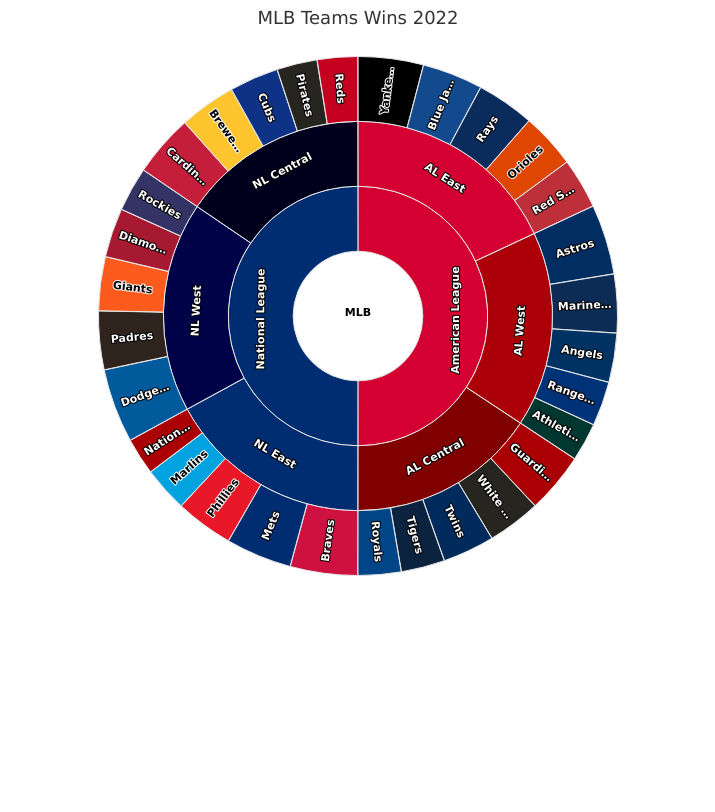
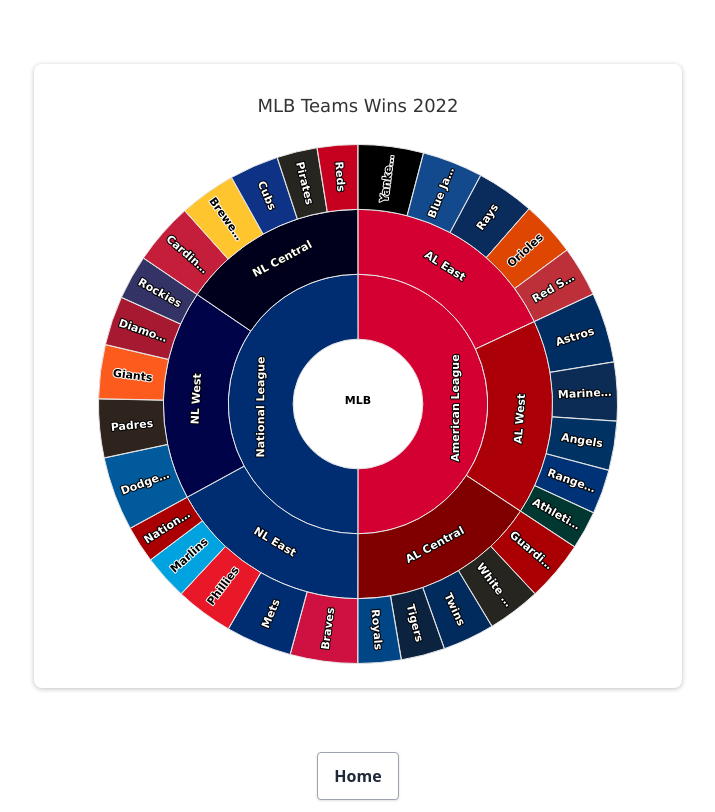
Before and after one commit to niclast7611/highchart_examples, a Next.js app: page /charts/PageTwo in a window 1280 px wide. Shown: the whole page, without its empty margins (282-997 px from the left). Built offline with nearby package versions, Linux system fonts and the light colour scheme.

Commit message:
fixed reload issue with highcharts and next

```diff
--- /dev/null
+++ b/components/HomeButton.js
@@ -0,0 +1,17 @@
+import React from "react";
+import Link from "next/link";
+
+export default function HomeButton() {
+  return (
+    <div className="mt-5 mb-3 max-w-content mx-auto flex justify-center items-center md:mt-8">
+      <Link href="/">
+        <button
+          type="button"
+          className="inline-flex items-center justify-center h-12 bg-white hover:bg-gray-100 text-gray-800 font-semibold py-2 px-4 border border-gray-400 rounded shadow"
+        >
+          Home
+        </button>
+      </Link>
+    </div>
+  );
+}
--- a/pages/charts/PageOne.tsx
+++ b/pages/charts/PageOne.tsx
@@ -2,19 +2,24 @@
 import HighchartsReact from "highcharts-react-official";
 import Highcharts from "highcharts";
 import drilldown from "highcharts/modules/drilldown.js";
+import HomeButton from "../../components/HomeButton";
 
-drilldown(Highcharts);
+if (typeof Highcharts === "object") {
+  drilldown(Highcharts);
+}
 
 const options = {
   chart: {
     type: "column",
+    height: 500,
+    width: 500,
   },
   title: {
-    align: "left",
+    align: "center",
     text: "Browser market shares. January, 2022",
   },
   subtitle: {
-    align: "left",
+    align: "center",
     text: 'Click the columns to view versions. Source: <a href="http://statcounter.com" target="_blank">statcounter.com</a>',
   },
   accessibility: {
@@ -181,134 +186,38 @@
         ],
       },
     ],
+    responsive: {
+      rules: [
+        {
+          condition: {
+            maxWidth: 400,
+          },
+          chartOptions: {
+            series: [
+              {},
+              {
+                id: "versions",
+                dataLabels: {
+                  enabled: false,
+                },
+              },
+            ],
+          },
+        },
+      ],
+    },
   },
 };
 
-// const options = {
-//   chart: {
-//     type: "areaspline",
-//     height: 210,
-//     backgroundColor: "transparent",
-//   },
-//   title: {
-//     text: "",
-//     align: "left",
-//     style: {
-//       color: "#000000",
-//       fontWeight: "bold",
-//     },
-//   },
-//   legend: {
-//     align: "right",
-//     verticalAlign: "top",
-//     floating: true,
-//     squareSymbol: false,
-//     symbolRadius: 0,
-//     symbolWidth: 0,
-//     symbolHeight: 0,
-//     itemStyle: {
-//       fontWeight: "light",
-//     },
-//     useHTML: true,
-//     labelFormatter: function () {
-//       return (
-//         '<div><div class="inline-block mb-0.5 mr-1.5" style="width:23px;height:3px;background-color:' +
-//         this.color +
-//         '"></div>' +
-//         this.name +
-//         "</div>"
-//       );
-//     },
-//   },
-//   xAxis: {
-//     type: "datetime",
-//     categories: [
-//       Date.UTC(2021, 9, 1),
-//       Date.UTC(2021, 9, 2),
-//       Date.UTC(2021, 9, 3),
-//       Date.UTC(2021, 9, 4),
-//       Date.UTC(2021, 9, 5),
-//       Date.UTC(2021, 9, 6),
-//       Date.UTC(2021, 9, 7),
-//     ],
-//     labels: {
-//       align: "center",
-//       formatter() {
-//         return Highcharts.dateFormat("%m/%e", this.value);
-//       },
-//     },
-//   },
-//   yAxis: {
-//     title: {
-//       text: null,
-//     },
-//     labels: {
-//       formatter: function () {
-//         return "$" + this.axis.defaultLabelFormatter.call(this);
-//       },
-//     },
-//   },
-//   tooltip: {
-//     shared: true,
-//     useHTML: true,
-//     borderColor: "#D3D4D9",
-//     borderRadius: 15,
-//     formatter: function (tooltip) {
-//       const header = Highcharts.dateFormat("%B %e", this.x) + `<br/>`;
-//       return header + tooltip.bodyFormatter(this.points).join("");
-//     },
-//     pointFormat: '<b class="ml-2.5" style="color:white">${point.y}</b><br/>',
-//     backgroundColor: "white",
-//     style: {
-//       fontSize: "12px",
-//       fontWeight: 700,
-//     },
-//   },
-//   credits: {
-//     enabled: false,
-//   },
-//   plotOptions: {
-//     series: {
-//       pointPlacement: "on",
-//     },
-//     areaspline: {
-//       fillOpacity: 0.1,
-//     },
-//   },
-//   series: [
-//     {
-//       name: "Prior Period",
-//       data: [100, 220, 400, 80, 380, 150, 110],
-//       color: "#FCD15B",
-//       lineColor: "#FCD15B",
-//       marker: {
-//         symbol: "circle",
-//         fillColor: "#FFFFFF",
-//         lineWidth: 2,
-//         lineColor: "#FCD15B",
-//       },
-//     },
-//     {
-//       name: "Current Period",
-//       data: [100, 270, 600, 100, 590, 150, 580],
-//       color: "#FF792A",
-//       lineColor: "#FF792A",
-//       marker: {
-//         symbol: "circle",
-//         fillColor: "#FFFFFF",
-//         lineWidth: 2,
-//         lineColor: "#FF792A",
-//       },
-//     },
-//   ],
-//   exporting: {
-//     enabled: false,
-//   },
-// };
 export default function PageOne() {
   return (
-    <div id="container">
-      <HighchartsReact highcharts={Highcharts} options={options} />
+    <div>
+      <div className="px-4 pt-6 bg-white rounded-lg shadow-card sm:px-6 w-fit mx-auto my-16 ">
+        <div id="container">
+          <HighchartsReact highcharts={Highcharts} options={options} />
+        </div>
+      </div>
+      <HomeButton />
     </div>
   );
 }
--- a/pages/charts/PageTwo.js
+++ b/pages/charts/PageTwo.js
@@ -2,7 +2,11 @@
 import HighchartsReact from "highcharts-react-official";
 import Highcharts from "highcharts";
 import sunburst from "highcharts/modules/sunburst.js";
-sunburst(Highcharts);
+import HomeButton from "../../components/HomeButton";
+
+if (typeof Highcharts === "object") {
+  sunburst(Highcharts);
+}
 
 const data = [
   {
@@ -354,8 +358,11 @@
 
 export default function PageTwo() {
   return (
-    <div id="container">
-      <HighchartsReact highcharts={Highcharts} options={options} />
+    <div>
+      <div className="px-4 pt-6 bg-white rounded-lg shadow-card sm:px-6 w-fit mx-auto my-16 ">
+        <HighchartsReact highcharts={Highcharts} options={options} />
+      </div>
+      <HomeButton />
     </div>
   );
 }
--- a/pages/charts/Test.js
+++ b/pages/charts/Test.js
@@ -4,7 +4,10 @@
 import HighchartsReact from "highcharts-react-official";
 import Highcharts from "highcharts";
 import sunburst from "highcharts/modules/sunburst.js";
-sunburst(Highcharts);
+
+if (typeof Highcharts === "object") {
+  sunburst(Highcharts);
+}
 
 export default function Test() {
   const [colorData, setColorData] = useState([]);
--- a/tailwind.config.js
+++ b/tailwind.config.js
@@ -5,7 +5,11 @@
     "./components/**/*.{js,ts,jsx,tsx}",
   ],
   theme: {
-    extend: {},
+    extend: {
+      boxShadow: {
+        card: "0px 0.998258px 5px rgba(0, 0, 0, 0.25)",
+      },
+    },
   },
   plugins: [],
 };
```
Also changed, not shown: pages/index.js (+0 -12 lines).
